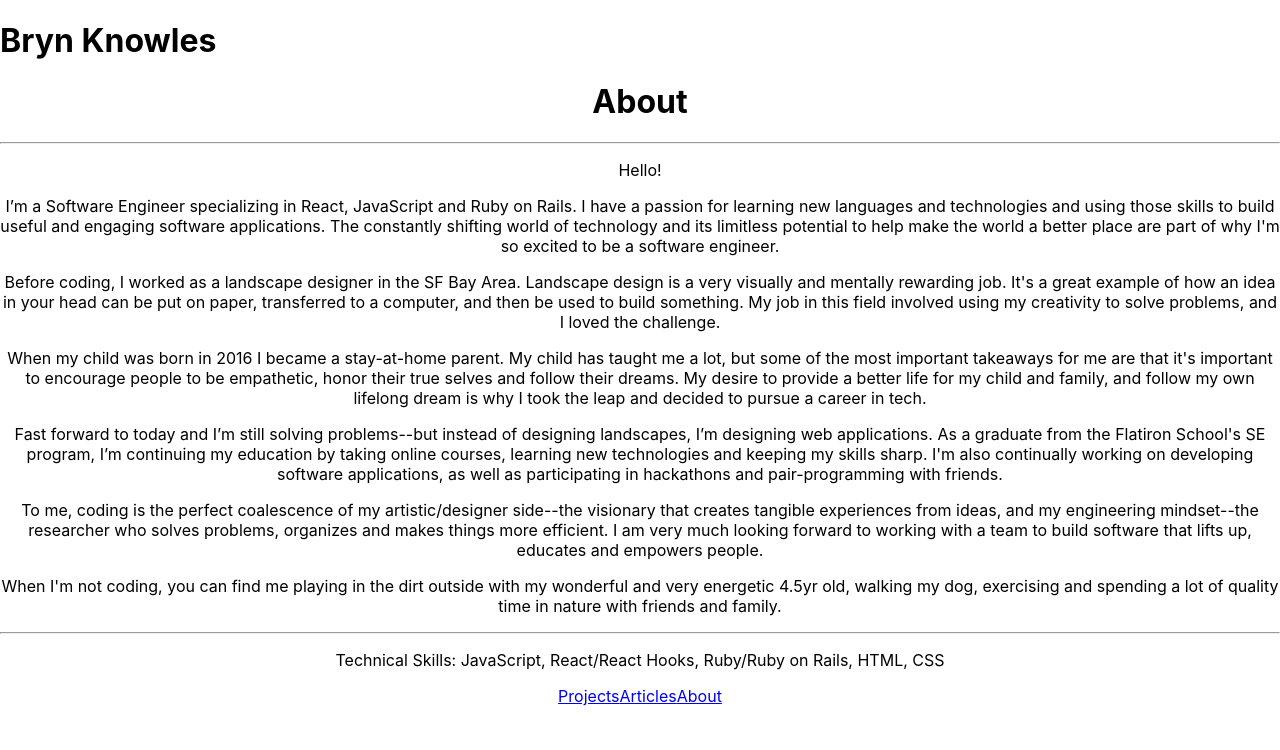
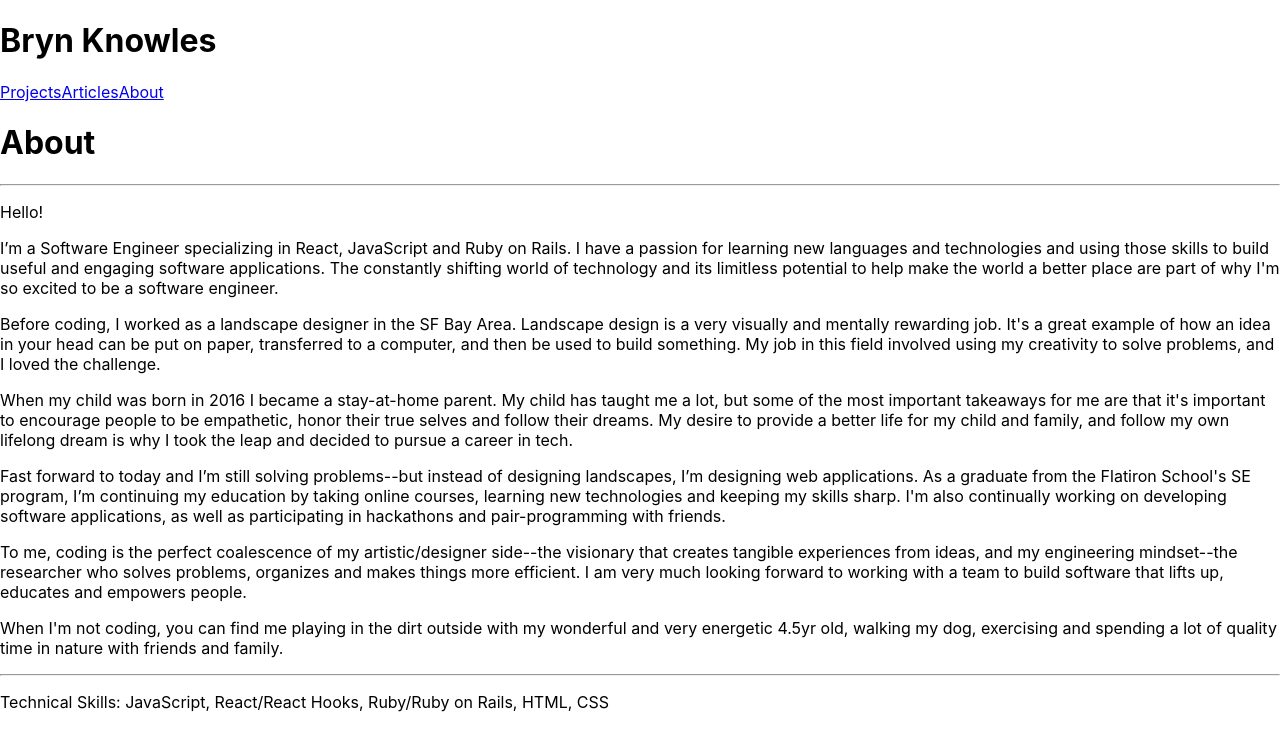
Before and after one commit to brynknowles/portfolio, a React (Create React App) app: page /about in a window 1280 px wide. Shown: the top 750 px of the page. Built offline with nearby package versions, Linux system fonts and the light colour scheme.

Commit message:
changed location of navbar

```diff
--- a/src/App.css
+++ b/src/App.css
@@ -1,6 +1,6 @@
-.App {
+/* .App {
   text-align: center;
-}
+} */
 
 .App-logo {
   height: 20vmin;
--- a/src/App.js
+++ b/src/App.js
@@ -2,31 +2,34 @@ import { BrowserRouter as Router, Route, Link } from 'react-router-dom';
 import Projects from './Projects.js';
 import Articles from './Articles.js';
 import About from './About.js';
-import './App.css';
+// import './App.css';
+import NavBar from './components/NavBar'
 
 function App() {
   return (
+    <div className="App">
       <header>
         <h1>Bryn Knowles</h1>
         <Router>
-        <div className="App">
+          <NavBar />
+
             <Route exact path="/" component={Projects} />
             <Route path="/articles" component={Articles} />
             <Route path="/about" component={About} />
 
-          <div className="navigation">
+            {/* <div className="navigation"> */}
               {/* <img src={logo} className="logo" alt="Logo Image" /> */}
-            <div className="navigation-sub">
+              {/* <div className="navigation-sub">
                 <Link to="/" className="item">Projects</Link>
                 <Link to="/articles" className="item">Articles</Link>
                 <Link to="/about" className="item">About</Link>
-            </div>
-          </div>
+              </div> */}
+            {/* </div> */}
 
-        </div>
+
         </Router>
       </header>
-
+    </div>
   );
 }
 
--- a/src/components/NavBar.js
+++ b/src/components/NavBar.js
@@ -1,15 +1,24 @@
 import React from "react";
 import styled from "styled-components";
+import { Link } from 'react-router-dom';
 
 function NavBar() {
     return(
-        <div>
-            <h1>Logo</h1>
-            <h1>Name</h1>
-            <p>About</p>
-            <p>Portfolio</p>
-            <p>Contact</p>
+        // <div>
+        //     <h1>Logo</h1>
+        //     <h1>Name</h1>
+        //     <p>About</p>
+        //     <p>Portfolio</p>
+        //     <p>Contact</p>
+        // </div>
+        <div className="navigation">
+            <div className="navigation-sub">
+            <Link to="/" className="item">Projects</Link>
+            <Link to="/articles" className="item">Articles</Link>
+            <Link to="/about" className="item">About</Link>
+            </div>
         </div>
-
     )
 }
+
+export default NavBar;
```
Lines whose indentation alone changed are shown as unchanged.
